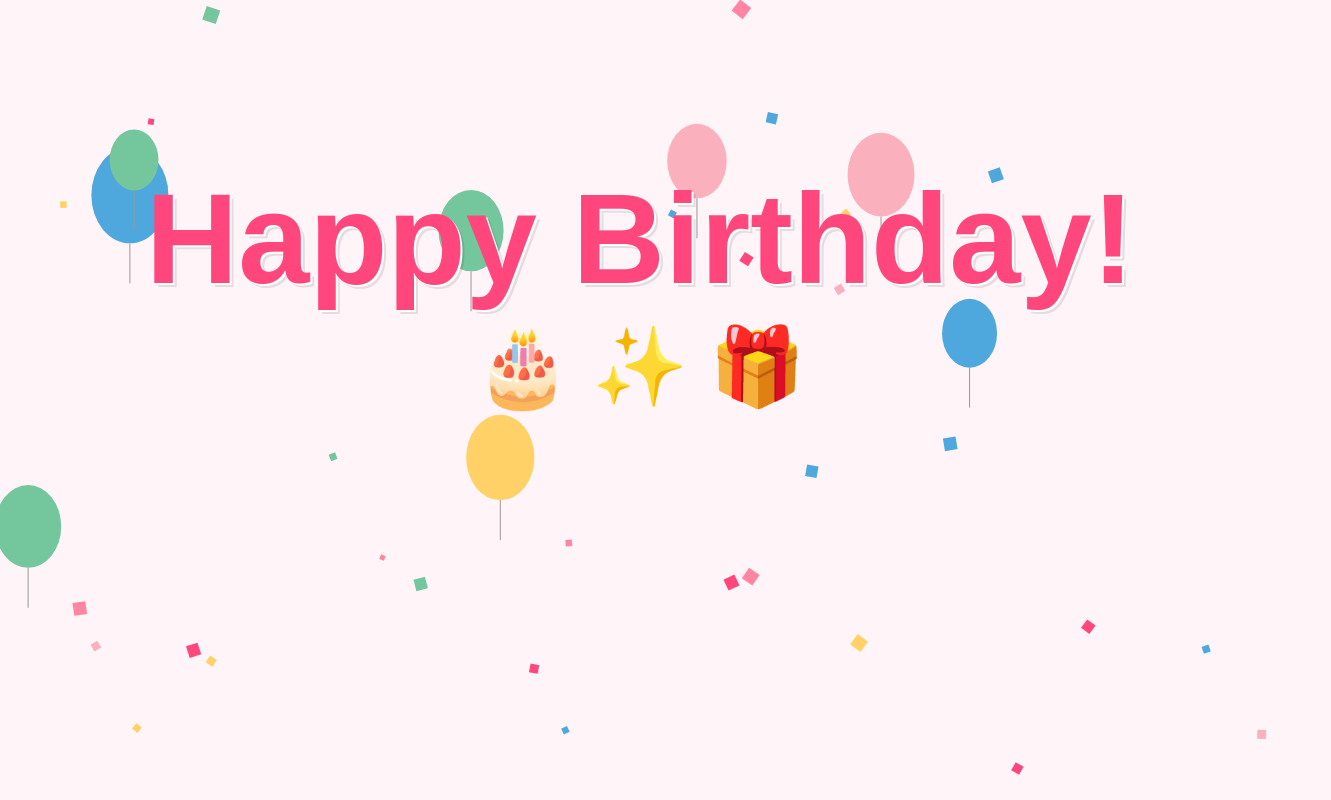
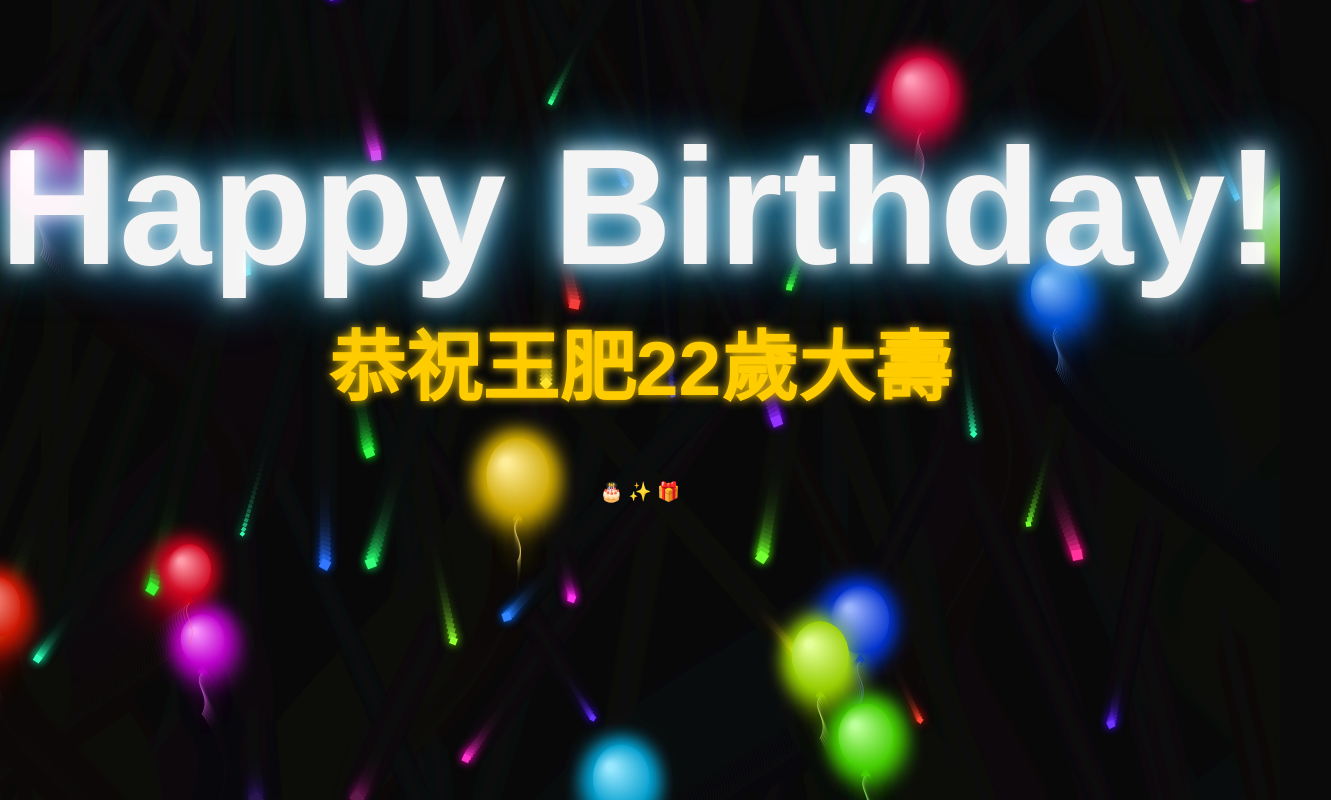
Before and after one commit to Eatingggggg/happyBirthday, a plain HTML site: page index.html in a window 1280 px wide. Shown: the whole page, 1331 px wide, since content can reach past the window. Drawn offline with Linux system fonts and the light colour scheme.

Commit message:
更新 index.html

```diff
--- a/index.html
+++ b/index.html
@@ -3,111 +3,202 @@
 <head>
     <meta charset="UTF-8">
     <meta name="viewport" content="width=device-width, initial-scale=1.0, maximum-scale=1.0, user-scalable=no">
-    <title>生日快樂 App</title>
+    <title>Happy Birthday 2026</title>
     <style>
-        body { margin: 0; background: #fff5f8; overflow: hidden; touch-action: none; font-family: 'Arial', sans-serif; }
-        .title-container { position: absolute; top: 40%; left: 50%; transform: translate(-50%, -50%); text-align: center; z-index: 10; width: 100%; pointer-events: none; }
-        h1 { color: #ff477e; font-size: 10vw; text-shadow: 2px 2px 0px #fff, 4px 4px 0px rgba(0,0,0,0.1); margin: 0; }
-        h2 { color: #ff85a2; font-size: 6vw; margin-top: 10px; }
+        body {
+            margin: 0;
+            background: #0a0a0a; /* 深色背景讓發光更明顯 */
+            overflow: hidden;
+            touch-action: none;
+            font-family: 'Arial', sans-serif;
+        }
+
+        .title-container {
+            position: absolute;
+            top: 40%;
+            left: 50%;
+            transform: translate(-50%, -50%);
+            text-align: center;
+            z-index: 10;
+            width: 100%;
+            pointer-events: none;
+        }
+
+        h1 {
+            color: #fff;
+            font-size: 12vw;
+            /* 繽紛霓虹文字效果 */
+            text-shadow: 0 0 10px #fff, 0 0 20px #ff0055, 0 0 40px #ff0055;
+            margin: 0;
+            animation: pulse 2s infinite alternate;
+        }
+
+        h2 {
+            color: #ffcc00;
+            font-size: 6vw;
+            text-shadow: 0 0 10px #ffcc00;
+            margin-top: 10px;
+        }
+
+        @keyframes pulse {
+            from { transform: scale(1); opacity: 0.8; }
+            to { transform: scale(1.1); opacity: 1; text-shadow: 0 0 20px #fff, 0 0 40px #00d4ff, 0 0 60px #00d4ff; }
+        }
+
         canvas { display: block; }
     </style>
 </head>
 <body>
+
     <div class="title-container">
         <h1>Happy Birthday!</h1>
-        <h2>🎂 ✨ 🎁</h2>
+        <h2>恭祝王肥22歲大壽</h2>
+        <h3>🎂 ✨ 🎁</h3>
     </div>
+
     <canvas id="canvas"></canvas>
 
     <script>
         const canvas = document.getElementById('canvas');
         const ctx = canvas.getContext('2d');
-        function resize() { canvas.width = window.innerWidth; canvas.height = window.innerHeight; }
-        window.addEventListener('resize', resize); resize();
 
-        const colors = ['#FF477E', '#FF85A2', '#FBB1BD', '#74C69D', '#4EA8DE', '#FFD166'];
+        function resize() {
+            canvas.width = window.innerWidth;
+            canvas.height = window.innerHeight;
+        }
+        window.addEventListener('resize', resize);
+        resize();
 
-        class Confetti { // 紙屑
+        // 隨機顏色函數
+        function randomColor() {
+            return Math.floor(Math.random() * 360);
+        }
+
+        class Balloon {
             constructor() {
+                this.reset();
+                this.y = canvas.height + Math.random() * 500; // 初始位置在畫面下方
+            }
+
+            reset() {
                 this.x = Math.random() * canvas.width;
-                this.y = -10;
-                this.size = Math.random() * 10 + 5;
-                this.color = colors[Math.floor(Math.random() * colors.length)];
-                this.speed = Math.random() * 3 + 2;
-                this.angle = Math.random() * 6.28;
-                this.rotation = Math.random() * 0.1;
+                this.y = canvas.height + 100;
+                this.r = Math.random() * 15 + 25; // 氣球大小
+                this.hue = randomColor();
+                this.speed = Math.random() * 2 + 1; // 上升速度
+                this.sway = Math.random() * 2 + 1; // 左右搖擺幅度
+                this.swaySpeed = Math.random() * 0.03 + 0.01;
+                this.phase = Math.random() * Math.PI * 2;
+                this.lightness = 60;
             }
+
             update() {
-                this.y += this.speed;
+                this.y -= this.speed;
+                this.phase += this.swaySpeed;
+                this.x += Math.sin(this.phase) * this.sway;
+                if (this.y < -this.r * 4) this.reset();
+            }
+
+            draw() {
+                ctx.save();
+                // 設定發光效果
+                ctx.shadowBlur = 25;
+                ctx.shadowColor = `hsl(${this.hue}, 100%, 50%)`;
+
+                // 畫氣球主體
+                ctx.beginPath();
+                let gradient = ctx.createRadialGradient(
+                    this.x - this.r/3, this.y - this.r/3, this.r/10,
+                    this.x, this.y, this.r
+                );
+                gradient.addColorStop(0, `hsl(${this.hue}, 100%, 80%)`);
+                gradient.addColorStop(1, `hsl(${this.hue}, 100%, 40%)`);
+
+                ctx.fillStyle = gradient;
+                ctx.ellipse(this.x, this.y, this.r * 0.85, this.r, 0, 0, Math.PI * 2);
+                ctx.fill();
+
+                // 畫氣球下方的小結
+                ctx.beginPath();
+                ctx.moveTo(this.x, this.y + this.r);
+                ctx.lineTo(this.x - 5, this.y + this.r + 8);
+                ctx.lineTo(this.x + 5, this.y + this.r + 8);
+                ctx.closePath();
+                ctx.fill();
+
+                // 畫繩子 (發微光)
+                ctx.beginPath();
+                ctx.strokeStyle = `hsla(${this.hue}, 100%, 70%, 0.5)`;
+                ctx.lineWidth = 1;
+                ctx.moveTo(this.x, this.y + this.r + 8);
+                ctx.bezierCurveTo(
+                    this.x - 10, this.y + this.r + 20,
+                    this.x + 10, this.y + this.r + 30,
+                    this.x, this.y + this.r + 50
+                );
+                ctx.stroke();
+                ctx.restore();
+            }
+        }
+
+        class Confetti { // 繽紛紙屑
+            constructor(x, y) {
+                this.x = x || Math.random() * canvas.width;
+                this.y = y || -20;
+                this.size = Math.random() * 8 + 4;
+                this.hue = randomColor();
+                this.speedX = Math.random() * 4 - 2;
+                this.speedY = Math.random() * 3 + 2;
+                this.rotation = Math.random() * 0.2;
+                this.angle = Math.random() * Math.PI * 2;
+            }
+
+            update() {
+                this.x += this.speedX;
+                this.y += this.speedY;
                 this.angle += this.rotation;
-                if (this.y > canvas.height) this.y = -10;
+                if (this.y > canvas.height) {
+                    this.y = -20;
+                    this.x = Math.random() * canvas.width;
+                }
             }
+
             draw() {
                 ctx.save();
                 ctx.translate(this.x, this.y);
                 ctx.rotate(this.angle);
-                ctx.fillStyle = this.color;
+                ctx.fillStyle = `hsl(${this.hue}, 100%, 60%)`;
+                ctx.shadowBlur = 10;
+                ctx.shadowColor = `hsl(${this.hue}, 100%, 50%)`;
                 ctx.fillRect(-this.size/2, -this.size/2, this.size, this.size);
                 ctx.restore();
             }
         }
 
-        class Balloon { // 氣球
-            constructor() {
-                this.reset();
-                this.y = canvas.height + 100;
-            }
-            reset() {
-                this.x = Math.random() * canvas.width;
-                this.y = canvas.height + 100;
-                this.r = Math.random() * 20 + 30;
-                this.color = colors[Math.floor(Math.random() * colors.length)];
-                this.speed = Math.random() * 1.5 + 1;
-                this.sway = Math.random() * 2;
-                this.swaySpeed = Math.random() * 0.05;
-                this.phase = Math.random() * Math.PI * 2;
-            }
-            update() {
-                this.y -= this.speed;
-                this.phase += this.swaySpeed;
-                this.x += Math.sin(this.phase) * this.sway;
-                if (this.y < -this.r * 2) this.reset();
-            }
-            draw() {
-                ctx.beginPath();
-                ctx.fillStyle = this.color;
-                ctx.ellipse(this.x, this.y, this.r * 0.8, this.r, 0, 0, Math.PI * 2);
-                ctx.fill();
-                // 繩子
-                ctx.beginPath();
-                ctx.strokeStyle = '#999';
-                ctx.moveTo(this.x, this.y + this.r);
-                ctx.lineTo(this.x, this.y + this.r + 40);
-                ctx.stroke();
-            }
-        }
-
-        const elements = [];
-        for(let i=0; i<30; i++) elements.push(new Confetti());
-        for(let i=0; i<8; i++) elements.push(new Balloon());
+        const balloons = Array.from({ length: 12 }, () => new Balloon());
+        const confettis = Array.from({ length: 40 }, () => new Confetti());
 
         function animate() {
-            ctx.clearRect(0, 0, canvas.width, canvas.height);
-            elements.forEach(el => {
-                el.update();
-                el.draw();
-            });
+            ctx.fillStyle = 'rgba(10, 10, 10, 0.2)'; // 稍微留下一點點拖尾感
+            ctx.fillRect(0, 0, canvas.width, canvas.height);
+
+            confettis.forEach(c => { c.update(); c.draw(); });
+            balloons.forEach(b => { b.update(); b.draw(); });
+
             requestAnimationFrame(animate);
         }
 
-        // 點擊畫面產生更多紙屑
+        // 手機觸控：點擊畫面會噴發一堆彩色紙屑
         canvas.addEventListener('touchstart', (e) => {
-            for(let i=0; i<10; i++) {
-                let c = new Confetti();
-                c.x = e.touches[0].clientX;
-                c.y = e.touches[0].clientY;
-                elements.push(c);
+            const touch = e.touches[0];
+            for(let i=0; i<15; i++) {
+                let c = new Confetti(touch.clientX, touch.clientY);
+                c.speedY = Math.random() * 10 - 5;
+                c.speedX = Math.random() * 10 - 5;
+                confettis.push(c);
             }
+            // 限制紙屑數量避免手機過熱
+            if(confettis.length > 150) confettis.splice(0, 15);
         });
 
         animate();
```
